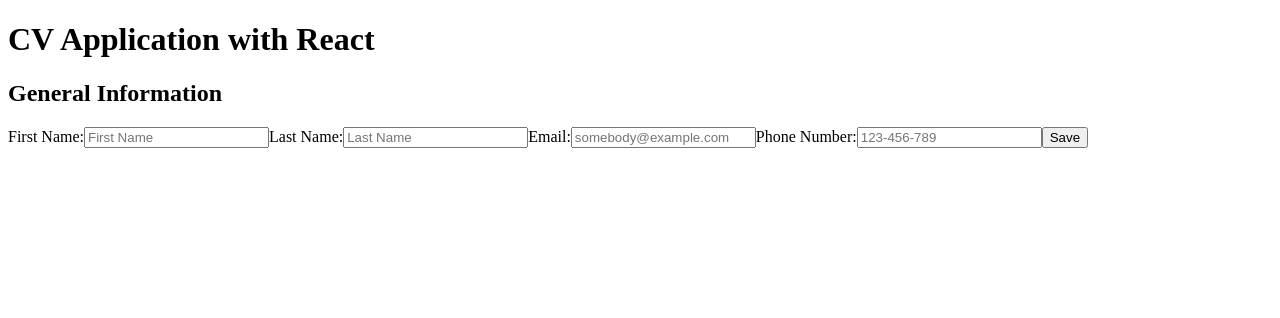
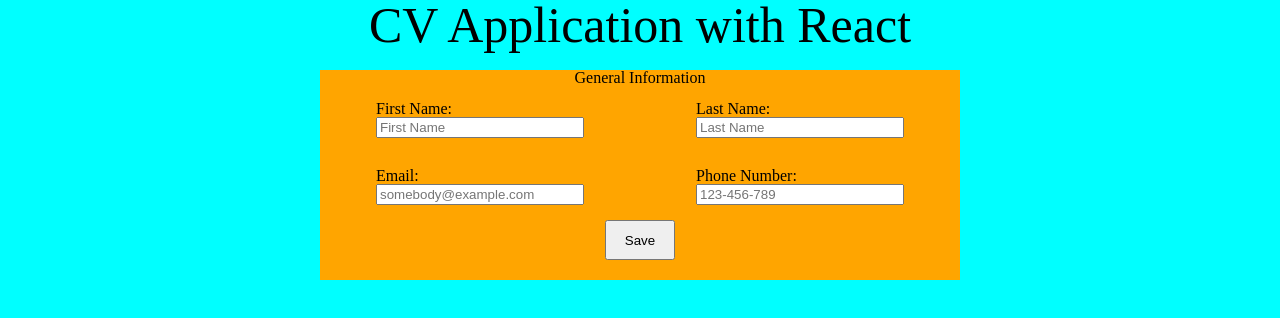
Before and after one commit to Zirafnik/CV-application, a React (Create React App) app: page / in a window 1280 px wide. Shown: the top 318 px of the page. Built offline with nearby package versions, Linux system fonts and the light colour scheme.

Commit message:
general module style

```diff
--- a/src/App.js
+++ b/src/App.js
@@ -1,9 +1,11 @@
 import General from './components/General';
+import './styles/reset.css'
+import './styles/App.css';
 
 function App() {
   return (
     <div className="App">
-      <h1>CV Application with React</h1>
+      <h1 className="h1">CV Application with React</h1>
       <General />
     </div>
   );
--- a/src/components/General.js
+++ b/src/components/General.js
@@ -1,5 +1,6 @@
 import React, {Component} from 'react';
 import Text from './Text';
+import styles from '../styles/General.module.css';
 
 class General extends Component {
     constructor(props) {
@@ -44,27 +45,31 @@ class General extends Component {
     render() {
         if(this.state.saved===false) {
             return (
-                <form className='form'>
-                    <h2>General Information</h2>
+                <form className={styles.container}>
+                    <h2 className={styles.h1}>General Information</h2>
+                    <div className={styles.wrapper}>
                         <label>First Name:
                             <input name='firstName' onChange={this.handleChange} value={this.state.firstName} type="text" placeholder="First Name" required></input>
                         </label>
                         <label>Last Name:
                             <input name='lastName' onChange={this.handleChange} value={this.state.lastName} type="text" placeholder="Last Name" required></input>
                         </label>
+                    </div>
+                    <div className={styles.wrapper}>
                         <label>Email:
                             <input name='email' onChange={this.handleChange} value={this.state.email} type="email" placeholder="somebody@example.com" required></input>
                         </label>
                         <label>Phone Number:
                             <input name='phone' onChange={this.handleChange} value={this.state.phone} type="text" placeholder="123-456-789" required></input>
                         </label>
+                    </div>
 
                     <button onClick={this.handleSave}>{this.state.saveName}</button>
                 </form>
             );
         } else {
             return (
-                <div>
+                <div className={styles.container}>
                     <h2>General Information</h2>
                     <Text state={this.state} />
                     <button onClick={this.handleSave}>{this.state.saveName}</button>
--- /dev/null
+++ b/src/styles/App.css
@@ -0,0 +1,13 @@
+.App {
+    display: flex;
+    flex-direction: column;
+
+    height: 100vh;
+
+    background-color: aqua;
+}
+
+.h1 {
+    font-size: 50px;
+    align-self: center;
+}
--- /dev/null
+++ b/src/styles/General.module.css
@@ -0,0 +1,41 @@
+.container {
+    align-self: center;
+
+    display: flex;
+    flex-direction: column;
+    align-items: center;
+
+    background-color: orange;
+
+    width: 50%;
+
+    margin: 20px;
+}
+
+h2 {
+    font-size: 30px;
+}
+
+.wrapper {
+    margin: 15px;
+
+    display: flex;
+    flex-direction: row;
+    justify-content: space-around;
+    width: 100%;
+}
+
+label {
+    display: flex;
+    flex-direction: column;
+}
+
+input {
+    width: 200px;
+}
+
+button {
+    height: 40px;
+    width: 70px;
+    margin-bottom: 20px;
+}
--- /dev/null
+++ b/src/styles/reset.css
@@ -0,0 +1,48 @@
+/* http://meyerweb.com/eric/tools/css/reset/
+   v2.0 | 20110126
+   License: none (public domain)
+*/
+
+html, body, div, span, applet, object, iframe,
+h1, h2, h3, h4, h5, h6, p, blockquote, pre,
+a, abbr, acronym, address, big, cite, code,
+del, dfn, em, img, ins, kbd, q, s, samp,
+small, strike, strong, sub, sup, tt, var,
+b, u, i, center,
+dl, dt, dd, ol, ul, li,
+fieldset, form, label, legend,
+table, caption, tbody, tfoot, thead, tr, th, td,
+article, aside, canvas, details, embed,
+figure, figcaption, footer, header, hgroup,
+menu, nav, output, ruby, section, summary,
+time, mark, audio, video {
+	margin: 0;
+	padding: 0;
+	border: 0;
+	font-size: 100%;
+	font: inherit;
+	vertical-align: baseline;
+}
+/* HTML5 display-role reset for older browsers */
+article, aside, details, figcaption, figure,
+footer, header, hgroup, menu, nav, section {
+	display: block;
+}
+body {
+	line-height: 1;
+}
+ol, ul {
+	list-style: none;
+}
+blockquote, q {
+	quotes: none;
+}
+blockquote:before, blockquote:after,
+q:before, q:after {
+	content: '';
+	content: none;
+}
+table {
+	border-collapse: collapse;
+	border-spacing: 0;
+}
```
Lines whose indentation alone changed are shown as unchanged.
